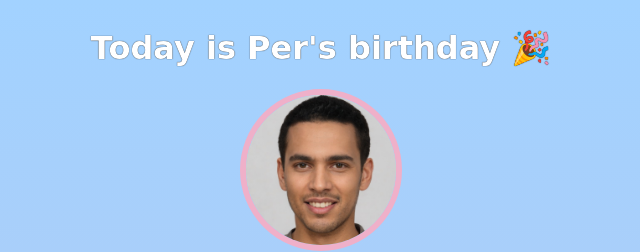
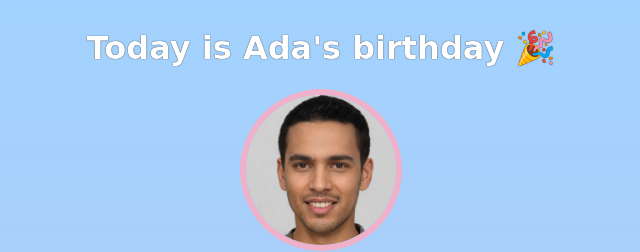
Before and after one commit to iotakimi/scrimba-birthday-gift-site, a plain HTML site: page index.html in a window 1280 px wide. Shown: the top 252 px of the page, 319-959 px from the left. Drawn offline with Linux system fonts and the light colour scheme; a web font is replaced by a local one.

Commit message:
name change

```diff
--- a/index.html
+++ b/index.html
@@ -7,7 +7,7 @@
     </head>
     <body>
         <div id="header">
-            <h1>Today is Per's birthday 🎉</h1>
+            <h1>Today is Ada's birthday 🎉</h1>
             <img id="bff-img" src="images/nick.jpg">
             <h2 id="bday-age">24 years old</h2>
             <h4 id="bday-date">01.11.2022</h4>
```
